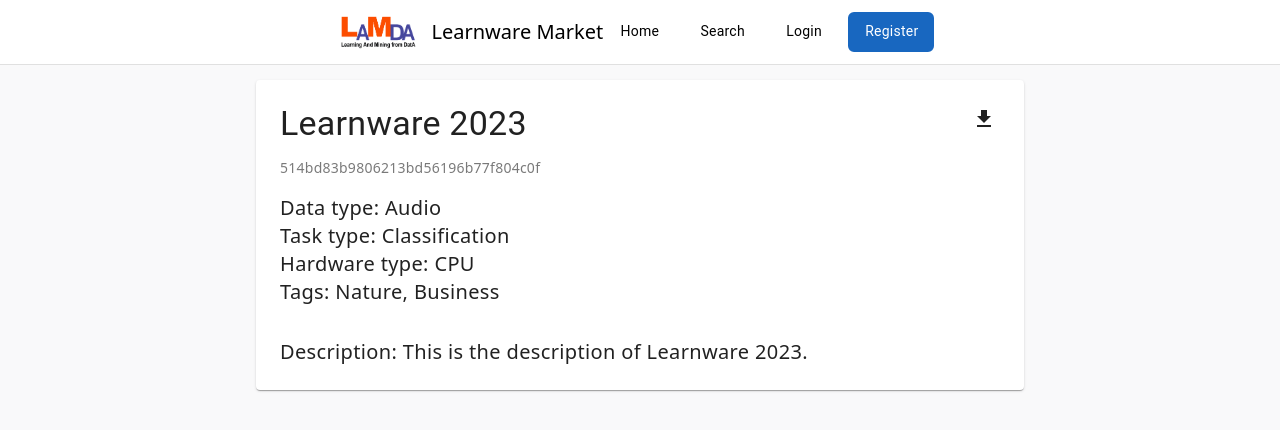
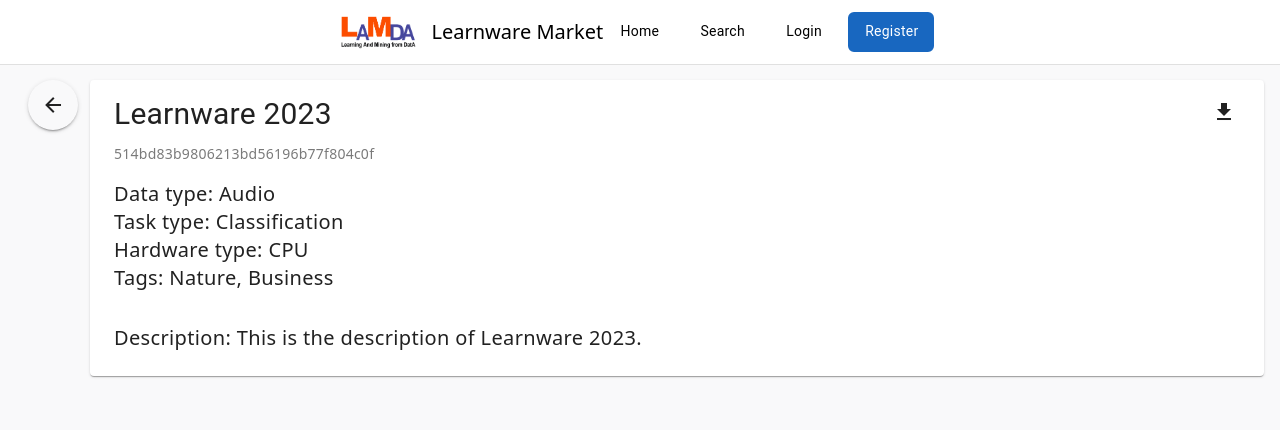
Before and after one commit to Learnware-LAMDA/Beimingwu, a Vue app: page /#/search in a window 1280 px wide. Both pictures are taken after a click on the element 325 px from the left and 2039 px from the top of the page. Shown: the top 430 px of the page. Built offline with nearby package versions, Linux system fonts and the light colour scheme.

Commit message:
[MNT] Optimize the styles

```diff
--- a/src/views/LearnwareDetail/LearnwareDetail.vue
+++ b/src/views/LearnwareDetail/LearnwareDetail.vue
@@ -1,8 +1,10 @@
 <script setup>
 import { ref, onMounted, computed } from 'vue'
-import { useRoute } from 'vue-router'
+import { useRoute, useRouter } from 'vue-router'
 import { downloadLearnware } from '@/utils'
+
 const route = useRoute()
+const router = useRouter()
 
 const learnwareId = ref('')
 const downloading = ref(false)
@@ -30,10 +32,11 @@ onMounted(() => {
 </script>
 
 <template>
-  <v-container class="max-w-800px">
-    <v-card v-if="learnware" class="p-2">
+  <v-container class="md:flex max-w-1500px">
+    <v-btn class="md:mx-3 <md:my-3" icon="mdi-arrow-left" @click="() => router.go(-1)" size="50" />
+    <v-card v-if="learnware" class="p-2 w-1/1">
       <div class="flex justify-between">
-        <v-card-title class="text-h4">
+        <v-card-title class="text-h4 !md:text-3xl !text-xl">
           {{ learnware.name }}
         </v-card-title>
 
@@ -46,14 +49,14 @@ onMounted(() => {
         {{ learnware.id }}
       </v-card-subtitle>
 
-      <v-card-text class="text-xl !leading-7">
+      <v-card-text class="md:(text-xl !leading-7) text-sm">
         <div>Data type: {{ learnware.dataType }}</div>
         <div>Task type: {{ learnware.taskType }}</div>
         <div>Hardware type: {{ learnware.hardwareType }}</div>
         <div>Tags: {{ learnware.tagList.join(', ') }}</div>
       </v-card-text>
 
-      <v-card-text class="text-xl !leading-7">
+      <v-card-text class="md:(text-xl !leading-7) text-sm">
         Description: {{ learnware.description }}
       </v-card-text>
     </v-card>
```
